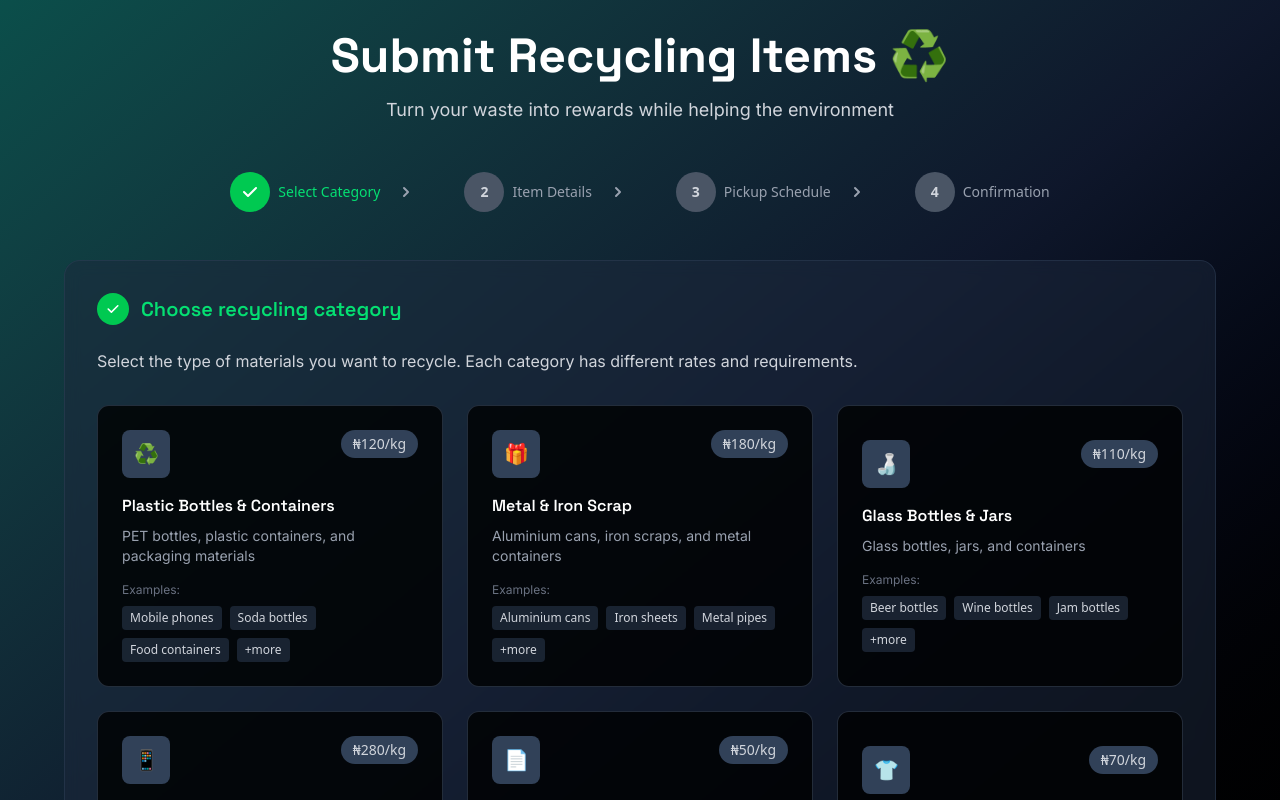
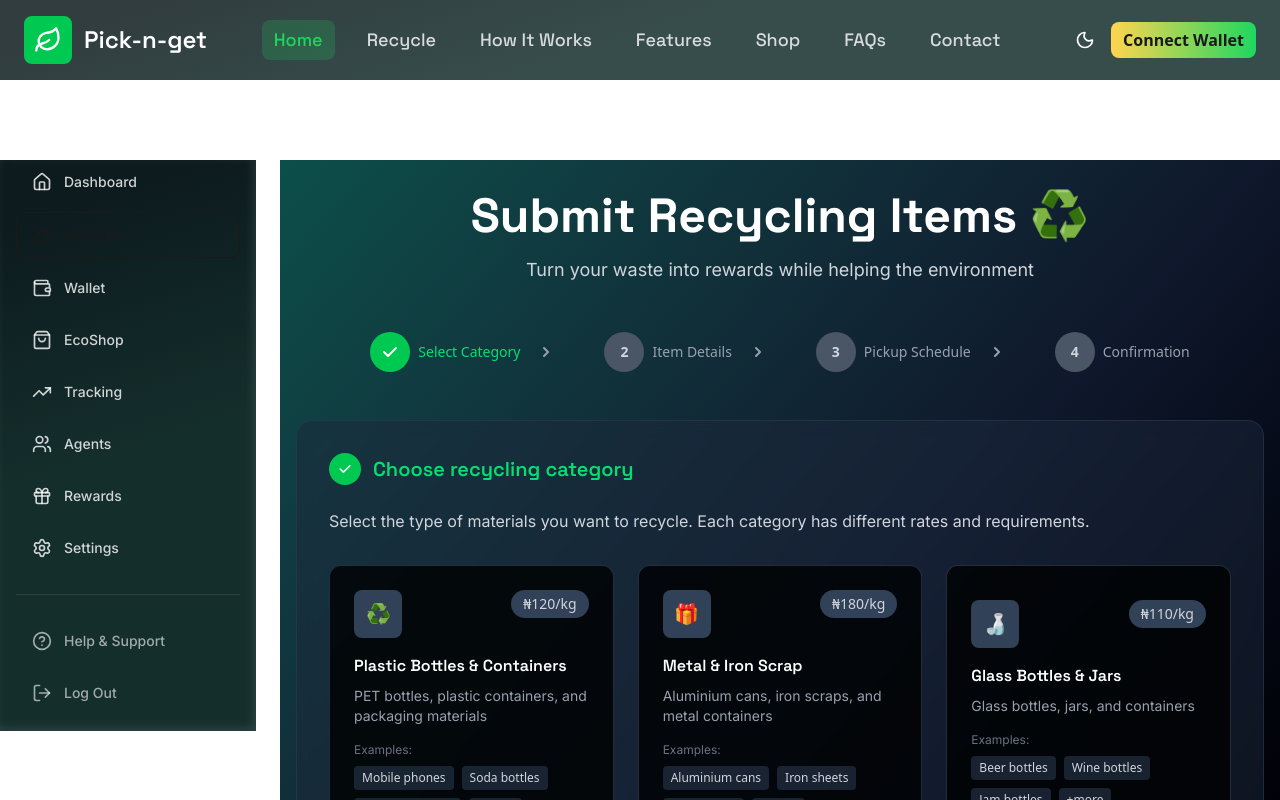
Before and after one commit to kemsguy7/pick-n-get-fe, a Next.js app: page /recycle in a window 1280 px wide. Shown: the top 800 px of the page. Built offline with nearby package versions, Linux system fonts and the light colour scheme.

Commit message:
refactoring: started fixing layout issues of reusable layout component

```diff
--- a/app/components/layout/AppLayout.tsx
+++ b/app/components/layout/AppLayout.tsx
@@ -1,3 +1,4 @@
+
 'use client';
 
 import React from 'react';
@@ -32,14 +33,18 @@ const AppLayout: React.FC<AppLayoutProps> = ({
 
         <main className={`
           flex-1 transition-all duration-300 ease-in-out
-          ${showSidebar ? 'lg:ml-0' : ''}
+          ${showSidebar ? 'lg:ml-6 ml-0' : ''}
           ${showHeader && !showSidebar ? 'pt-0' : ''}
         `}>
           {children}
         </main>
       </div>
 
-      {showFooter && <Footer />}
+      {showFooter && (
+        <div className={`${showSidebar ? 'lg:ml-6 ml-0' : ''} mt-16`}>
+          <Footer />
+        </div>
+      )}
     </div>
   );
 };
--- a/app/components/layout/Header.tsx
+++ b/app/components/layout/Header.tsx
@@ -1,9 +1,11 @@
+
 'use client';
 
 import React, { useState, useEffect } from 'react';
 import { Leaf, Sun, Moon, Menu } from 'lucide-react';
 import { useRouter } from 'next/navigation';
 import { useLayout } from './LayoutProvider';
+import Link from 'next/link';
 
 interface HeaderProps {
   className?: string;
@@ -102,42 +104,47 @@ const Header: React.FC<HeaderProps> = ({ className = '', showSidebarToggle = fal
   return (
     <>
       <header className={`header-gradient backdrop-blur-custom relative z-50 ${className}`}>
-        <div className="mx-auto px-4">
-          <div className="flex space-x-5 items-center justify-between h-16 lg:h-20">
+        <div className="mx-auto px-3 sm:px-4 lg:px-6">
+          <div className="flex items-center justify-between h-14 sm:h-16 lg:h-20">
 
             {/* Left Section */}
-            <div className="flex items-center space-x-3">
+            <div className="flex items-center space-x-2 sm:space-x-3">
               {/* Sidebar Toggle (only show when sidebar is enabled) */}
               {showSidebarToggle && (
                 <button
                   onClick={toggleSidebar}
-                  className="lg:hidden p-2 text-white hover:bg-white/20 rounded-lg transition-colors duration-200"
+                  className="lg:hidden p-1.5 sm:p-2 text-white hover:bg-white/20 rounded-lg transition-colors duration-200 menu-button"
                   aria-label="Toggle sidebar"
                 >
-                  <Menu className="w-5 h-5" />
+                  <Menu className="w-4 h-4 sm:w-5 sm:h-5" />
                 </button>
               )}
 
               {/* Logo */}
-              <div className="flex items-center space-x-3">
-                <div className="w-10 h-10 lg:w-12 lg:h-12 bg-green-500 rounded-lg flex items-center justify-center">
-                  <Leaf className="w-6 h-6 lg:w-7 lg:h-7 text-white" />
+              <div className="flex items-center space-x-2 sm:space-x-3">
+                <div className="w-8 h-8 sm:w-10 sm:h-10 lg:w-12 lg:h-12 bg-green-500 rounded-lg flex items-center justify-center">
+
+                  <Link href="/" passHref>
+                    <Leaf className="w-4 h-4 sm:w-6 sm:h-6 lg:w-7 lg:h-7 text-white" />
+                  </Link>
                 </div>
-                <span className="text-white text-xl lg:text-2xl font-semibold font-space-grotesk">
+                <span className="text-white text-lg sm:text-xl lg:text-2xl font-semibold font-space-grotesk">
                   Pick-n-get
                 </span>
               </div>
             </div>
 
-            {/* Center - Navigation Links (Desktop - only show when no sidebar) */}
-            {!showSidebarToggle && (
-              <nav className="hidden lg:flex gap-3 items-center space-x-2">
+            {/* Center - Navigation Links (Desktop - always show, but hide on mobile when sidebar is present) */}
+            <nav className={`
+              hidden lg:flex gap-1 xl:gap-3 items-center space-x-2
+              ${showSidebarToggle ? 'lg:flex' : 'lg:flex'}
+            `}>
               {navLinks.map((link) => (
                 <button
                   key={link}
                   onClick={() => handleLinkClick(link)}
                   className={`
-                      nav-link px-2 py-2 rounded-lg transition-all duration-200 focus-visible
+                    nav-link px-2 xl:px-3 py-2 rounded-lg transition-all duration-200 focus-visible text-sm xl:text-base
                     ${activeLink === link
                       ? 'active-link text-white'
                       : 'text-white/80 hover:text-white hover:bg-white/10'
@@ -148,27 +155,26 @@ const Header: React.FC<HeaderProps> = ({ className = '', showSidebarToggle = fal
                 </button>
               ))}
             </nav>
-            )}
 
             {/* Right Section */}
-            <div className="flex items-center gap-2">
+            <div className="flex items-center gap-1 sm:gap-2">
               {/* Theme Toggle */}
               <button
                 onClick={toggleTheme}
-                className="p-2 rounded-full hover:bg-white/20 transition-colors duration-200 focus-visible"
+                className="p-1.5 sm:p-2 rounded-full hover:bg-white/20 transition-colors duration-200 focus-visible"
                 aria-label="Toggle theme"
               >
                 {isDarkMode ? (
-                  <Sun className="w-5 h-5 text-white" />
+                  <Sun className="w-4 h-4 sm:w-5 sm:h-5 text-white" />
                 ) : (
-                  <Moon className="w-5 h-5 text-white" />
+                  <Moon className="w-4 h-4 sm:w-5 sm:h-5 text-white" />
                 )}
               </button>
 
               {/* Connect Wallet Button */}
-              <button className="gradient-button font-semibold px-2 py-1.5
+              <button className="gradient-button font-semibold px-2 sm:px-3 py-1 sm:py-1.5
                 rounded-lg hover:shadow-lg transition-all duration-200 focus-visible
-                text-sm lg:text-base md:font-medium"
+                text-xs sm:text-sm lg:text-base  whitespace-nowrap"
               >
                 Connect Wallet
               </button>
@@ -177,7 +183,7 @@ const Header: React.FC<HeaderProps> = ({ className = '', showSidebarToggle = fal
               {!showSidebarToggle && (
                 <button
                   onClick={toggleMobileMenu}
-                  className="lg:hidden p-2 focus-visible"
+                  className="lg:hidden p-1.5 sm:p-2 focus-visible menu-button"
                   aria-label="Toggle menu"
                 >
                   <div className={`hamburger ${isMobileMenuOpen ? 'open' : ''}`}>
@@ -214,7 +220,7 @@ const Header: React.FC<HeaderProps> = ({ className = '', showSidebarToggle = fal
       {/* Mobile Menu (only show when no sidebar) */}
       {!showSidebarToggle && (
         <div className={`
-          mobile-menu-container fixed top-16 left-0 right-0 z-50 lg:hidden
+          mobile-menu-container fixed top-14 sm:top-16 left-0 right-0 z-50 lg:hidden
           transform transition-all duration-300 ease-in-out
           ${isMobileMenuOpen
             ? 'translate-y-0 opacity-100'
@@ -222,7 +228,7 @@ const Header: React.FC<HeaderProps> = ({ className = '', showSidebarToggle = fal
           }
         `}>
           <div className="header-gradient backdrop-blur-custom border-t border-white/10">
-            <nav className="max-w-[90vw] mx-auto px-10 ml-0 py-4">
+            <nav className="max-w-[90vw] mx-auto px-4 py-4">
               <div className="flex flex-col space-y-2">
                 {navLinks.map((link, index) => (
                   <button
@@ -250,7 +256,7 @@ const Header: React.FC<HeaderProps> = ({ className = '', showSidebarToggle = fal
       )}
 
       {/* Spacer to prevent content overlap */}
-      <div className="h-16 lg:h-20"></div>
+      <div className="h-14 sm:h-16 lg:h-20"></div>
     </>
   );
 };
--- a/app/components/layout/LayoutProvider.tsx
+++ b/app/components/layout/LayoutProvider.tsx
@@ -1,4 +1,3 @@
-
 'use client';
 
 import React, { createContext, useContext, useState, useEffect } from 'react';
@@ -19,7 +18,7 @@ export const useLayout = () => {
   return context;
 };
 
- const LayoutProvider: React.FC<{ children: React.ReactNode }> = ({ children }) => {
+export const LayoutProvider: React.FC<{ children: React.ReactNode }> = ({ children }) => {
   const [isSidebarOpen, setIsSidebarOpen] = useState(false);
 
   const setSidebarOpen = (open: boolean) => setIsSidebarOpen(open);
@@ -43,5 +42,3 @@ export const useLayout = () => {
     </LayoutContext.Provider>
   );
 };
-
-export default LayoutProvider;
--- a/app/components/layout/Sidebar.tsx
+++ b/app/components/layout/Sidebar.tsx
@@ -1,3 +1,4 @@
+
 'use client';
 
 import React from 'react';
--- a/app/layout.tsx
+++ b/app/layout.tsx
@@ -2,7 +2,7 @@ import type { Metadata } from "next";
 
 import "./globals.css";
 
-import LayoutProvider from "./components/layout/LayoutProvider";
+import {LayoutProvider} from "./components/layout/LayoutProvider";
 
 export const metadata: Metadata = {
   title: "Pick-n-get - Sustainable Recycling Made Easy",
--- a/app/recycle/page.tsx
+++ b/app/recycle/page.tsx
@@ -1,7 +1,7 @@
 "use client"
 
 import { useState } from "react"
-
+import AppLayout from "../components/layout/AppLayout"
 import StepIndicator from "../components/recycle/step-indicator"
 import SelectCategory from "../components/recycle/select-category"
 import ItemDetails from "../components/recycle/item-details"
@@ -55,13 +55,13 @@ export default function RecyclePage() {
   }
 
   const submitForm = () => {
-    // Generate request ID
     const requestId = `#REC${Math.floor(Math.random() * 1000000)}`
     updateFormData({ requestId })
     nextStep()
   }
 
   return (
+    <AppLayout showHeader={true} showSidebar={true} showFooter={true}>
       <div className="min-h-screen bg-gradient-to-br from-teal-900 via-slate-900 to-black">
         <div className="container mx-auto px-4 py-8">
           {/* Header */}
@@ -69,14 +69,16 @@ export default function RecyclePage() {
             <h1 className="text-4xl md:text-5xl font-bold text-white mb-4 font-space-grotesk">
               Submit Recycling Items ♻️
             </h1>
-          <p className="text-lg text-gray-300 font-inter">Turn your waste into rewards while helping the environment</p>
+            <p className="text-lg text-gray-300 font-inter">
+              Turn your waste into rewards while helping the environment
+            </p>
           </div>
 
           {/* Step Indicator */}
           <StepIndicator currentStep={currentStep} />
 
           {/* Step Content */}
-        <div className="mt-12">
+          <div className="mt-12 pb-16 md:pb-24">
             {currentStep === 1 && (
               <SelectCategory formData={formData} updateFormData={updateFormData} onNext={nextStep} />
             )}
@@ -111,5 +113,6 @@ export default function RecyclePage() {
           </div>
         </div>
       </div>
+    </AppLayout>
   )
 }
--- a/eslint.config.mjs
+++ /dev/null
@@ -1,25 +0,0 @@
-import { dirname } from "path";
-import { fileURLToPath } from "url";
-import { FlatCompat } from "@eslint/eslintrc";
-
-const __filename = fileURLToPath(import.meta.url);
-const __dirname = dirname(__filename);
-
-const compat = new FlatCompat({
-  baseDirectory: __dirname,
-});
-
-const eslintConfig = [
-  ...compat.extends("next/core-web-vitals", "next/typescript"),
-  {
-    ignores: [
-      "node_modules/**",
-      ".next/**",
-      "out/**",
-      "build/**",
-      "next-env.d.ts",
-    ],
-  },
-];
-
-export default eslintConfig;
--- a/package.json
+++ b/package.json
@@ -27,6 +27,7 @@
     "@types/react-dom": "^19",
     "eslint": "^9",
     "eslint-config-next": "15.5.2",
+    "prettier": "^3.6.2",
     "tsx": "^4.20.5",
     "typescript": "^5"
   }
```
Also changed, not shown: .prettierc.json (added), 1 other file (tests, documents, lock files or other folders). Lines whose indentation alone changed are shown as unchanged.
